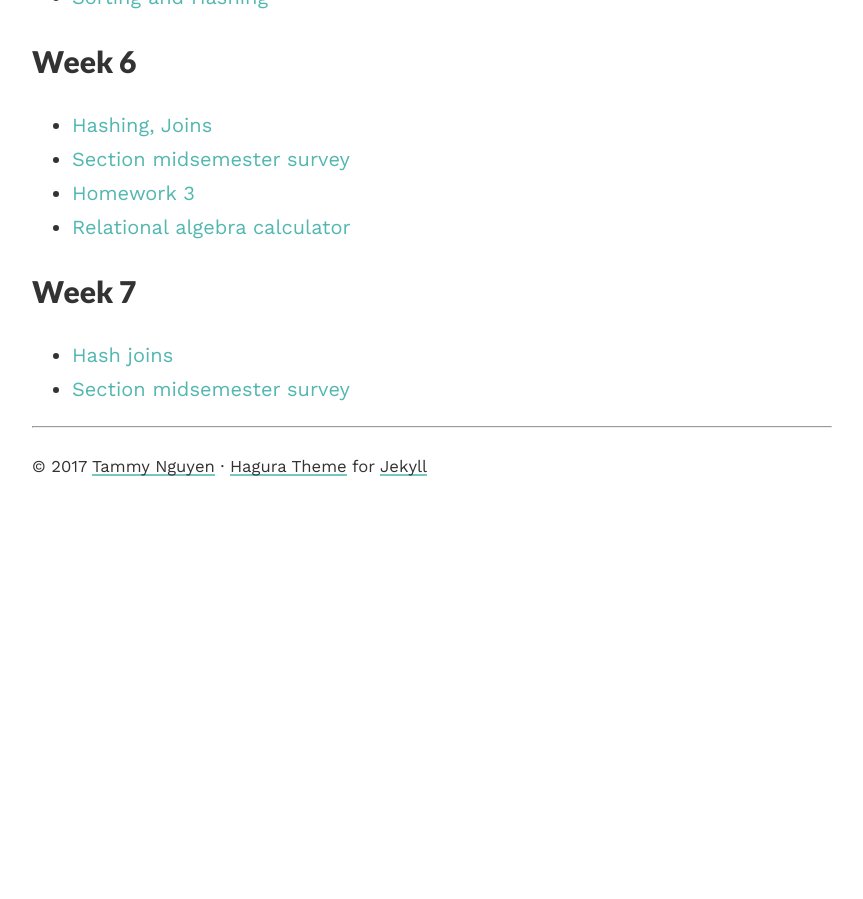
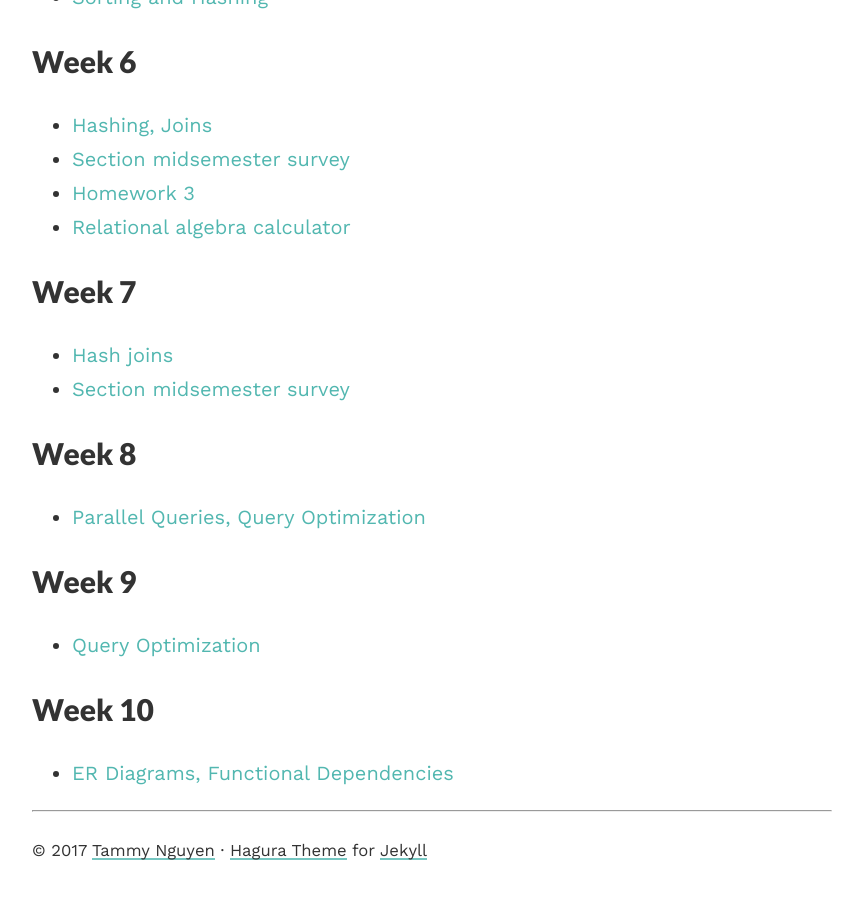
Before and after one commit to tammydonguyen/cs186, a Jekyll site: the page built from index.md, in a window 1280 px wide and 900 px high, scrolled down 1430 px. Shown: the whole window, without its empty margins (208-1071 px from the left). Built offline with Jekyll 4.4.1, drawn with Linux system fonts in a browser that asks for light colours; before the commit the page ends 1946 px from its top, so only the background shows below that.

Commit message:
week 8-10

```diff
--- a/index.md
+++ b/index.md
@@ -54,6 +54,16 @@ Click [here][spotify] for my Spotify profile, which includes playlists that I pl
 - [Hash joins][hash-joins-slides]
 - [Section midsemester survey][midterm-survey]
 
+## Week 8
+- [Parallel Queries, Query Optimization][parallel-optimize-slides]
+
+## Week 9
+- [Query Optimization][optimize-slides]
+
+## Week 10
+- [ER Diagrams, Functional Dependencies][er-fd-slides]
+
+
 
 [my-website]: http://tmmydngyn.com
 [course-website]: http://www.cs186berkeley.net/
@@ -69,6 +79,9 @@ Click [here][spotify] for my Spotify profile, which includes playlists that I pl
 [sort-hash-slides]: https://docs.google.com/a/berkeley.edu/presentation/d/1yAvL4LxDd0spvKot3Q5U_qb7lPsweLVfcunYFvc21k4/edit?usp=sharing
 [hashing-joins-slides]: https://docs.google.com/a/berkeley.edu/presentation/d/1mGK0RC8J1ShwsR6q-t4QBcFxlxLU1-Asu022UFgVZoE/edit?usp=sharing
 [hash-joins-slides]: https://docs.google.com/a/berkeley.edu/presentation/d/1F23FFDWgxQ84owsS2pi8AZv3nKsNnwvLZjPKl3Jqxr4/edit?usp=sharing
+[parallel-optimize-slides]: https://docs.google.com/a/berkeley.edu/presentation/d/1EZSzWtWSzEgZ5wfQqO6AKFgwL-WaaCYjPx44CDeS07g/edit?usp=sharing
+[optimize-slides]: https://docs.google.com/a/berkeley.edu/presentation/d/1xQrannebRYyP6vzKfl1HreIz4NPQtUcldNJUX7dUczY/edit?usp=sharing
+[er-fd-slides]: https://docs.google.com/a/berkeley.edu/presentation/d/1vmrnF4-XWKZUxUL-tkYIzWl0jpxllEbQcoklJ0jvlag/edit?usp=sharing
 
 [sql-wkst]: https://drive.google.com/open?id=0By13EEuY1_ncdFlMQTJPX2haNTg
 [sql-wkst-sol]: https://drive.google.com/open?id=0By13EEuY1_ncampIWmlxZGQyWUE
```
